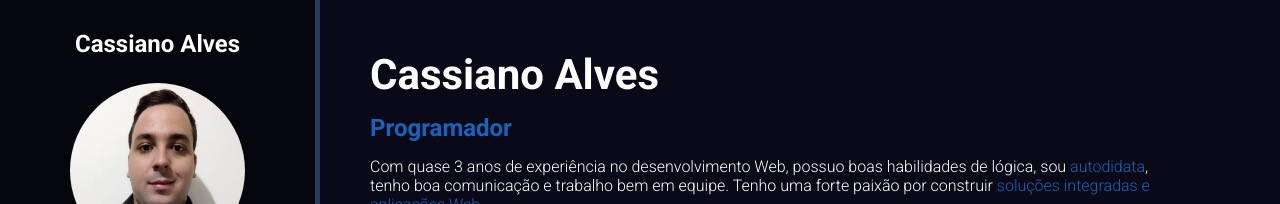
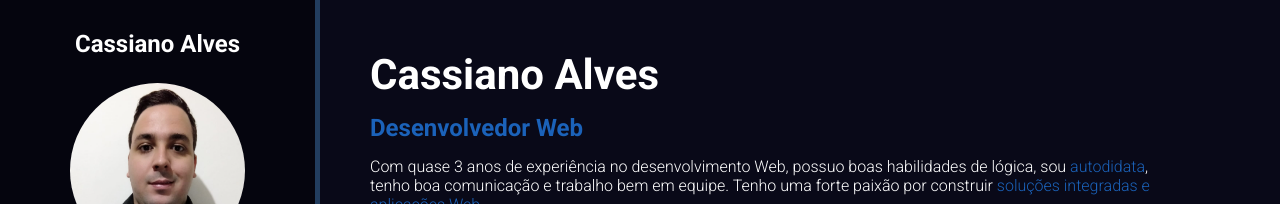
Before and after one commit to CassianoAlvesR/myportfolio, a plain HTML site: page index.html in a window 1280 px wide. Shown: the top 204 px of the page. Drawn offline with nearby package versions, Linux system fonts and the light colour scheme.

Commit message:
Update index.html

```diff
--- a/index.html
+++ b/index.html
@@ -36,7 +36,7 @@
         </aside>
         <section id="about-container">
             <h1 id="name">Cassiano Alves</h1>
-            <p class="title"><span class="highlight">Programador</span></p>
+            <p class="title"><span class="highlight">Desenvolvedor Web</span></p>
             <p class="description">Com quase 3 anos de experiência no desenvolvimento Web, possuo boas habilidades de lógica, sou <span class="highlight">autodidata</span>, tenho boa comunicação e trabalho bem em equipe. Tenho uma forte paixão por construir <span class="highlight">soluções integradas e aplicações Web</span>.</p>
             <a href="https://github.com/CassianoAlvesR/" id="btn-projects"><ion-icon name="share-social-outline"></ion-icon><span>Ver Projetos</span></a>
             <h2 id="skills-section-title">Minhas Skills</h2>
```
